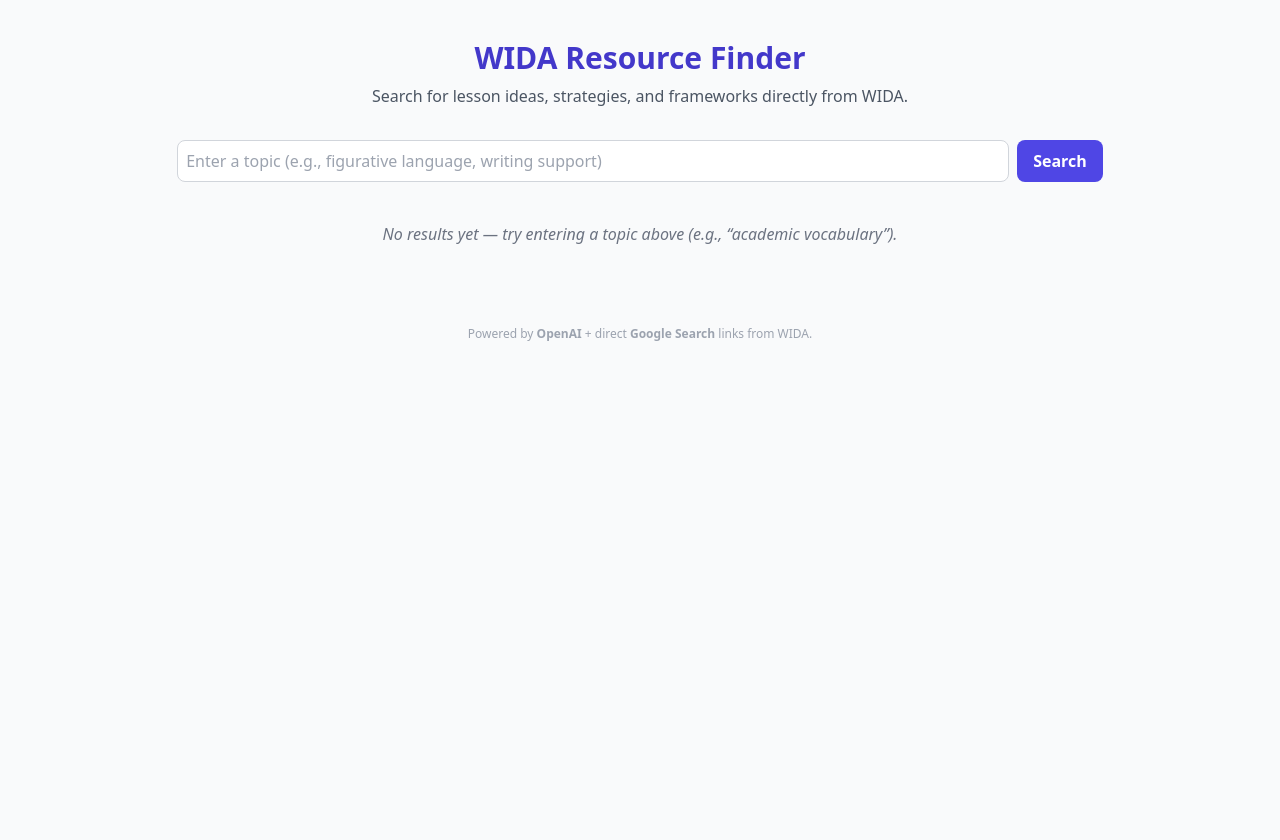
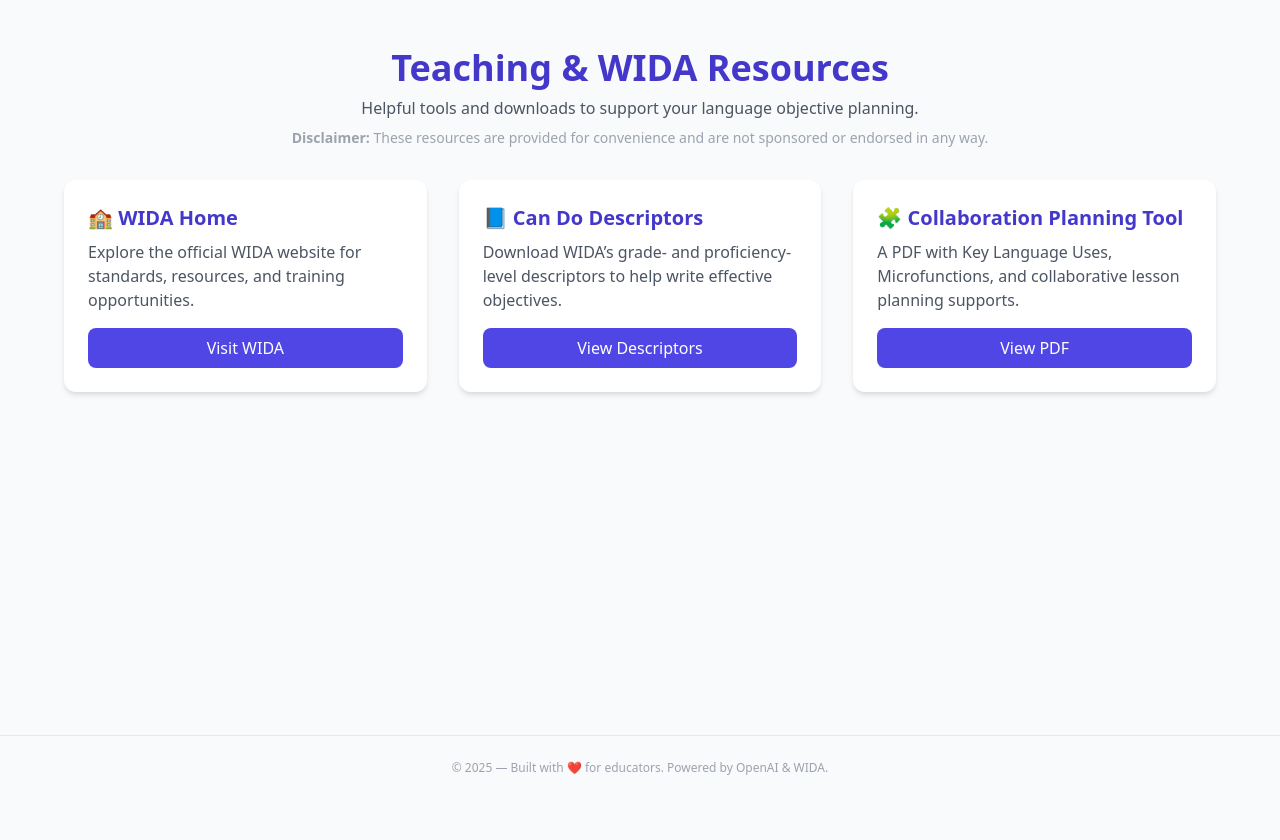
Before and after one commit to eslteacher902010/ELL-Lang-Obj-Maker, a Flask app: page /wida_resources in a window 1280 px wide. After the commit the page ends 775 px from the top, so only its background shows below. Run offline with Flask 3, Linux system fonts and the light colour scheme.

Commit message:
push full screen tweaks

```diff
--- a/app.py
+++ b/app.py
@@ -14,58 +14,74 @@
 
 client = OpenAI(api_key=os.getenv("OPENAI_API_KEY"))
 
-@app.route("/wida_resources")
-def wida_resources():
+@app.route("/resources")
+def resources():
     topic = request.args.get("topic", "").strip()
     if not topic:
-        return render_template("wida_resources.html", articles=[], topic="")
+        return render_template("resources.html", articles=[], topic="")
 
-    articles = fetch_wida_articles(topic)
-    print("Fetched articles:", articles)
+    articles = fetch_general_resources(topic)
+    print("Fetched general teaching resources:", articles)
 
     summaries = [summarize_text(a["title"]) for a in articles]
     combined = zip(articles, summaries)
-    return render_template("wida_resources.html", articles=combined, topic=topic)
+    return render_template("resources.html", articles=combined, topic=topic)
 
 
-def fetch_wida_articles(topic):
-    """Generate direct Google search links for WIDA resources."""
+def fetch_general_resources(topic):
+    """Generate direct Google search links for general K–12 teaching resources."""
     base = "https://www.google.com/search?q="
     encoded = requests.utils.quote(topic)
 
-    # Just a few useful angles
     articles = [
         {
-            "title": f"WIDA resources about {topic}",
-            "url": f"{base}wida+{encoded}+site:wida.wisc.edu"
+            "title": f"Lesson plans for {topic}",
+            "url": f"{base}{encoded}+lesson+plans+site:.edu+OR+site:edutopia.org+OR+site:readwritethink.org"
         },
         {
-            "title": f"WIDA lesson plans related to {topic}",
-            "url": f"{base}wida+{encoded}+lesson+plans+site:wida.wisc.edu"
+            "title": f"Teaching strategies for {topic}",
+            "url": f"{base}{encoded}+teaching+strategies+site:.edu+OR+site:weareteachers.com+OR+site:edutopia.org"
         },
         {
-            "title": f"WIDA classroom strategies for {topic}",
-            "url": f"{base}wida+{encoded}+teaching+strategies+site:wida.wisc.edu"
+            "title": f"Classroom activities and resources for {topic}",
+            "url": f"{base}{encoded}+classroom+activities+site:.edu+OR+site:sharemylesson.com+OR+site:readwritethink.org"
         },
     ]
 
-    print(f"Generated {len(articles)} simple Google links for topic: {topic}")
+    print(f"Generated {len(articles)} resource links for topic: {topic}")
     return articles
 
 def summarize_text(text):
-    """Summarize the purpose of the given WIDA search link title."""
-    completion = client.chat.completions.create(
-        model="gpt-4o-mini",
-        messages=[
-            {"role": "system", "content": "You help ESL educators find WIDA resources."},
-            {"role": "user", "content": f"What might educators find under '{text}'? Write 1–2 sentences."}
-        ],
-        temperature=0.5
-    )
-    return completion.choices[0].message.content.strip()
+    """Summarize the content focus of an education resource in plain, student-facing language."""
+    try:
+        completion = client.chat.completions.create(
+            model="gpt-4o-mini",
+            messages=[
+                {
+                    "role": "system",
+                    "content": (
+                        "You summarize educational resources briefly and neutrally. "
+                        "Do not speak to educators or mention teachers. "
+                        "Just describe what the resource covers or helps students learn."
+                    )
+                },
+                {
+                    "role": "user",
+                    "content": f"Summarize '{text}' in one or two short sentences, focusing on what learners do or explore."
+                }
+            ],
+            temperature=0.6,
+        )
 
+        return completion.choices[0].message.content.strip() or "(No summary available.)"
 
+    except Exception as e:
+        print("⚠️ Summarizer error:", e)
+        return "(Summary unavailable — showing link only.)"
 
+@app.route("/wida_resources")
+def wida_resources():
+    return render_template("wida_resources.html")
 
 
 @app.route("/")
--- a/templates/index.html
+++ b/templates/index.html
@@ -46,7 +46,8 @@
       <a href="{{ url_for('index') }}" class="text-gray-700 hover:text-blue-600">Home</a>
       <a href="{{ url_for('about') }}" class="text-gray-700 hover:text-blue-600">About</a>
       <a href="{{ url_for('contact') }}" class="text-gray-700 hover:text-blue-600">Contact</a>
-      <a href="{{ url_for('wida_resources') }}" class="text-gray-700 hover:text-blue-600">WIDA Resources</a>
+      <a href="{{ url_for('wida_resources') }}" class="text-gray-700 hover:text-blue-600">WIDA Tools</a>
+      <a href="{{ url_for('resources') }}" class="text-gray-700 hover:text-blue-600">Search for Resources</a>
     </nav>
   </header>
 
--- a/templates/wida_resources.html
+++ b/templates/wida_resources.html
@@ -2,69 +2,71 @@
 <html lang="en">
 <head>
   <meta charset="UTF-8">
-  <title>WIDA Resource Finder</title>
+  <title>WIDA & Teaching Resources</title>
   <link rel="stylesheet"
         href="https://cdn.jsdelivr.net/npm/tailwindcss@2.2.19/dist/tailwind.min.css">
 </head>
-<body class="bg-gray-50 font-sans text-gray-800 min-h-screen">
+
+<body class="bg-gray-50 font-sans text-gray-800 min-h-screen flex flex-col">
 
   <!-- Header -->
-  <header class="text-center mt-10">
-    <h1 class="text-3xl font-bold text-indigo-700">WIDA Resource Finder</h1>
-    <p class="mt-2 text-gray-600">
-      Search for lesson ideas, strategies, and frameworks directly from WIDA.
+  <header class="text-center mt-12 mb-8">
+    <h1 class="text-4xl font-bold text-indigo-700 mb-2">Teaching & WIDA Resources</h1>
+    <p class="text-gray-600 max-w-2xl mx-auto">
+      Helpful tools and downloads to support your language objective planning.
+    </p>
+    <p class="text-sm text-gray-400 mt-2">
+      <strong>Disclaimer:</strong> These resources are provided for convenience and are not sponsored or endorsed in any way.
     </p>
   </header>
 
-  <!-- Search Form -->
-  <form action="{{ url_for('wida_resources') }}" method="get"
-        class="flex justify-center mt-8 px-4">
-    <input
-      type="text"
-      name="topic"
-      placeholder="Enter a topic (e.g., figurative language, writing support)"
-      class="border border-gray-300 rounded-lg p-2 w-2/3 focus:ring focus:ring-indigo-200"
-      value="{{ topic }}"
-      required
-    >
-    <button type="submit"
-      class="ml-2 bg-indigo-600 hover:bg-indigo-700 text-white font-semibold px-4 py-2 rounded-lg transition">
-      Search
-    </button>
-  </form>
+  <!-- Resource Cards -->
+  <main class="flex-grow px-6 pb-16">
+    <div class="grid grid-cols-1 md:grid-cols-2 lg:grid-cols-3 gap-8 max-w-6xl mx-auto">
 
-  <!-- Results Section -->
-  <main class="max-w-3xl mx-auto mt-10 mb-16 space-y-6 px-4">
-    {% if articles %}
-      {% for article, summary in articles %}
-        <div class="p-6 bg-white border border-gray-200 rounded-xl shadow-sm hover:shadow-md transition">
-          <h2 class="text-lg sm:text-xl font-semibold text-indigo-700">
-            <a href="{{ article.url }}" target="_blank" rel="noopener noreferrer"
-               class="hover:underline flex items-center gap-2">
-              📘 {{ article.title }}
-            </a>
-          </h2>
-          <p class="mt-3 text-gray-700 text-sm sm:text-base leading-relaxed">
-            {{ summary }}
-          </p>
-          <div class="mt-3">
-            <a href="{{ article.url }}" target="_blank" rel="noopener noreferrer"
-               class="inline-block bg-indigo-50 hover:bg-indigo-100 text-indigo-700 text-sm font-medium px-3 py-1 rounded-lg">
-              🔗 View on Google
-            </a>
-          </div>
-        </div>
-      {% endfor %}
-    {% else %}
-      <p class="text-center text-gray-500 mt-8 italic">
-        No results yet — try entering a topic above (e.g., “academic vocabulary”).
-      </p>
-    {% endif %}
+      <!-- Card 1 -->
+      <div class="bg-white rounded-xl shadow-md hover:shadow-lg transition p-6 flex flex-col">
+        <h2 class="text-xl font-semibold text-indigo-700 mb-2">🏫 WIDA Home</h2>
+        <p class="text-gray-600 mb-4 flex-grow">
+          Explore the official WIDA website for standards, resources, and training opportunities.
+        </p>
+        <a href="https://wida.wisc.edu/" target="_blank" rel="noopener"
+           class="inline-block bg-indigo-600 hover:bg-indigo-700 text-white font-medium py-2 px-4 rounded-lg text-center transition">
+          Visit WIDA
+        </a>
+      </div>
+
+      <!-- Card 2 -->
+      <div class="bg-white rounded-xl shadow-md hover:shadow-lg transition p-6 flex flex-col">
+        <h2 class="text-xl font-semibold text-indigo-700 mb-2">📘 Can Do Descriptors</h2>
+        <p class="text-gray-600 mb-4 flex-grow">
+          Download WIDA’s grade- and proficiency-level descriptors to help write effective objectives.
+        </p>
+        <a href="https://wida.wisc.edu/teach/can-do/descriptors" target="_blank" rel="noopener"
+           class="inline-block bg-indigo-600 hover:bg-indigo-700 text-white font-medium py-2 px-4 rounded-lg text-center transition">
+          View Descriptors
+        </a>
+      </div>
+
+      <!-- Card 3 -->
+      <div class="bg-white rounded-xl shadow-md hover:shadow-lg transition p-6 flex flex-col">
+        <h2 class="text-xl font-semibold text-indigo-700 mb-2">🧩 Collaboration Planning Tool</h2>
+        <p class="text-gray-600 mb-4 flex-grow">
+          A PDF with Key Language Uses, Microfunctions, and collaborative lesson planning supports.
+        </p>
+        <a href="https://wida.wisc.edu/sites/default/files/Website/State%20Pages/Massachusetts/MA_Collaboration_Tool.pdf"
+           target="_blank" rel="noopener"
+           class="inline-block bg-indigo-600 hover:bg-indigo-700 text-white font-medium py-2 px-4 rounded-lg text-center transition">
+          View PDF
+        </a>
+      </div>
+
+    </div>
   </main>
 
   <!-- Footer -->
-  <footer class="text-center text-xs text-gray-400 py-4">
-    Powered by <strong>OpenAI</strong> + direct <strong>Google Search</strong> links from WIDA.
+  <footer class="text-center text-xs text-gray-400 py-6 border-t border-gray-200">
+    © {{ year or "2025" }} — Built with ❤️ for educators. Powered by OpenAI & WIDA.
   </footer>
 
 </body>
```
Also changed, not shown: templates/resources.html (added, +71 -0 lines).
